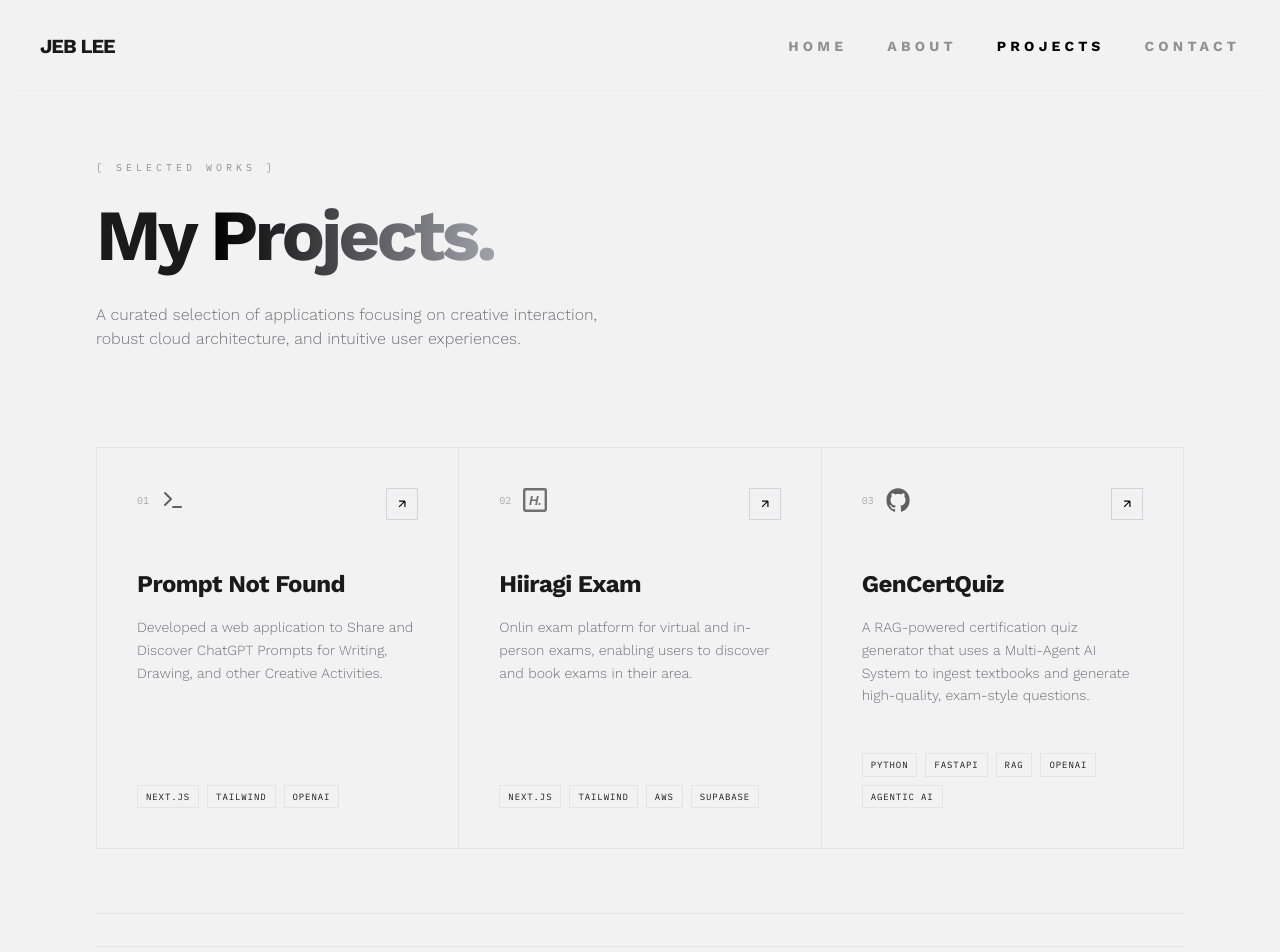
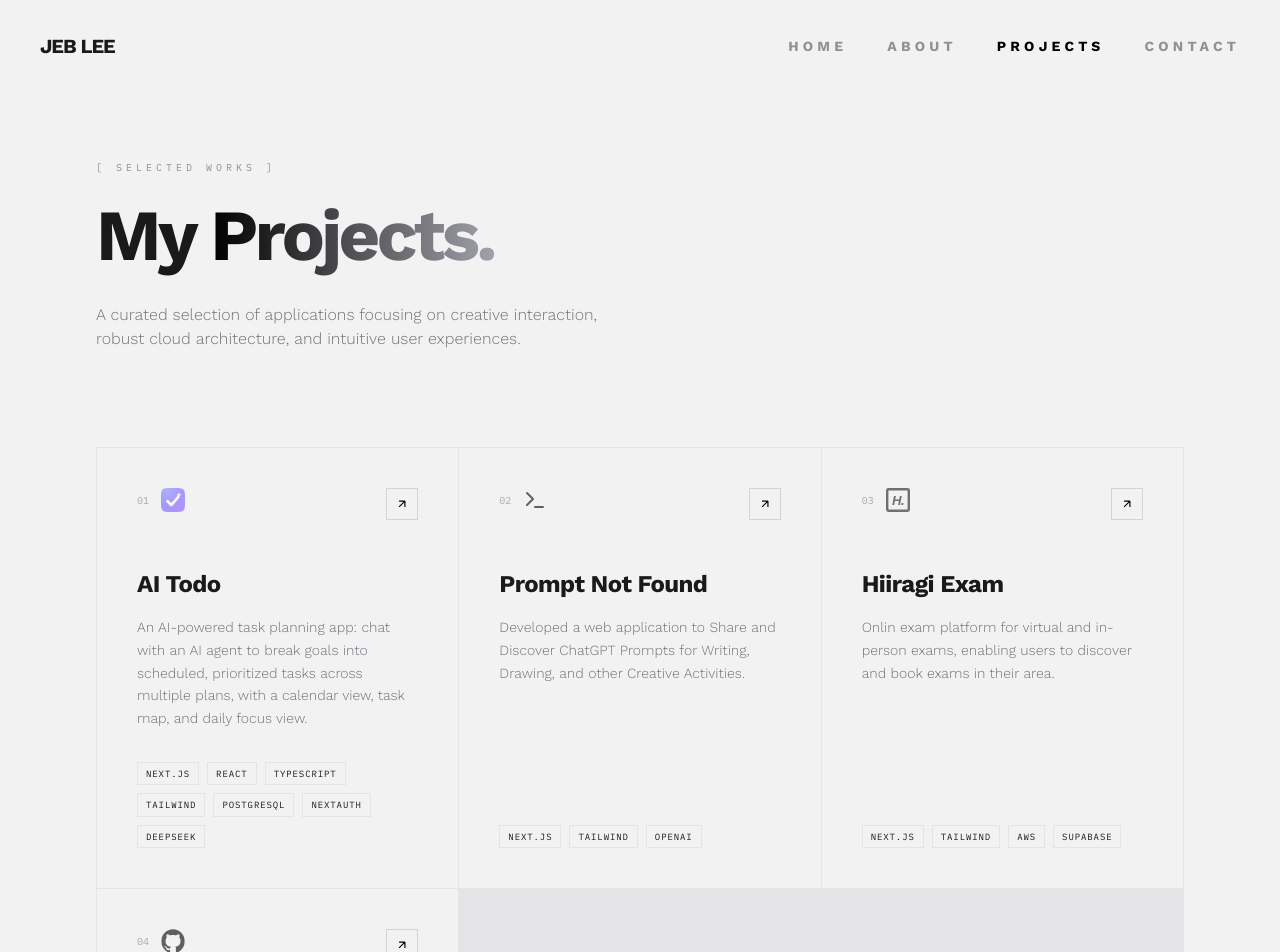
Before and after one commit to jishen027/3d_portfolio, a React (Vite) app: page /3d_portfolio/projects in a window 1280 px wide. Shown: the top 952 px of the page. Built offline with nearby package versions, Linux system fonts and the light colour scheme; the HTML template or start-up script is replaced by a standard one.

Commit message:
feat: Add AI Todo project with icon and description to portfolio

```diff
--- a/src/assets/icons/index.js
+++ b/src/assets/icons/index.js
@@ -36,6 +36,7 @@ import ajou from './ajou.png'
 import pyronix from './pyronix.png'
 import promptnotfound from './promptnotfound.svg'
 import hiiragiexam from './hiiragiexam.svg'
+import aitodo from './aitodo.png'
 
 
 export {
@@ -77,4 +78,5 @@ export {
     pyronix,
     promptnotfound,
     hiiragiexam,
+    aitodo,
 }
--- a/src/constants/index.js
+++ b/src/constants/index.js
@@ -34,6 +34,7 @@ import {
   pyronix,
   promptnotfound,
   hiiragiexam,
+  aitodo,
 } from "../assets/icons";
 
 export const skills = [
@@ -212,6 +213,14 @@ export const socialLinks = [
 
 export const projects = [
   {
+    iconUrl: aitodo,
+    theme: 'btn-back-pink',
+    name: 'AI Todo',
+    description: 'An AI-powered task planning app: chat with an AI agent to break goals into scheduled, prioritized tasks across multiple plans, with a calendar view, task map, and daily focus view.',
+    link: 'https://todo.promptnotfound.com',
+    tech: ['Next.js', 'React', 'TypeScript', 'Tailwind', 'PostgreSQL', 'NextAuth', 'DeepSeek'],
+  },
+  {
     iconUrl: promptnotfound,
     theme: 'btn-back-red',
     name: 'Prompt Not Found',
```
Also changed, not shown: src/assets/icons/aitodo.png (added), 1 other file (tests, documents, lock files or other folders).
